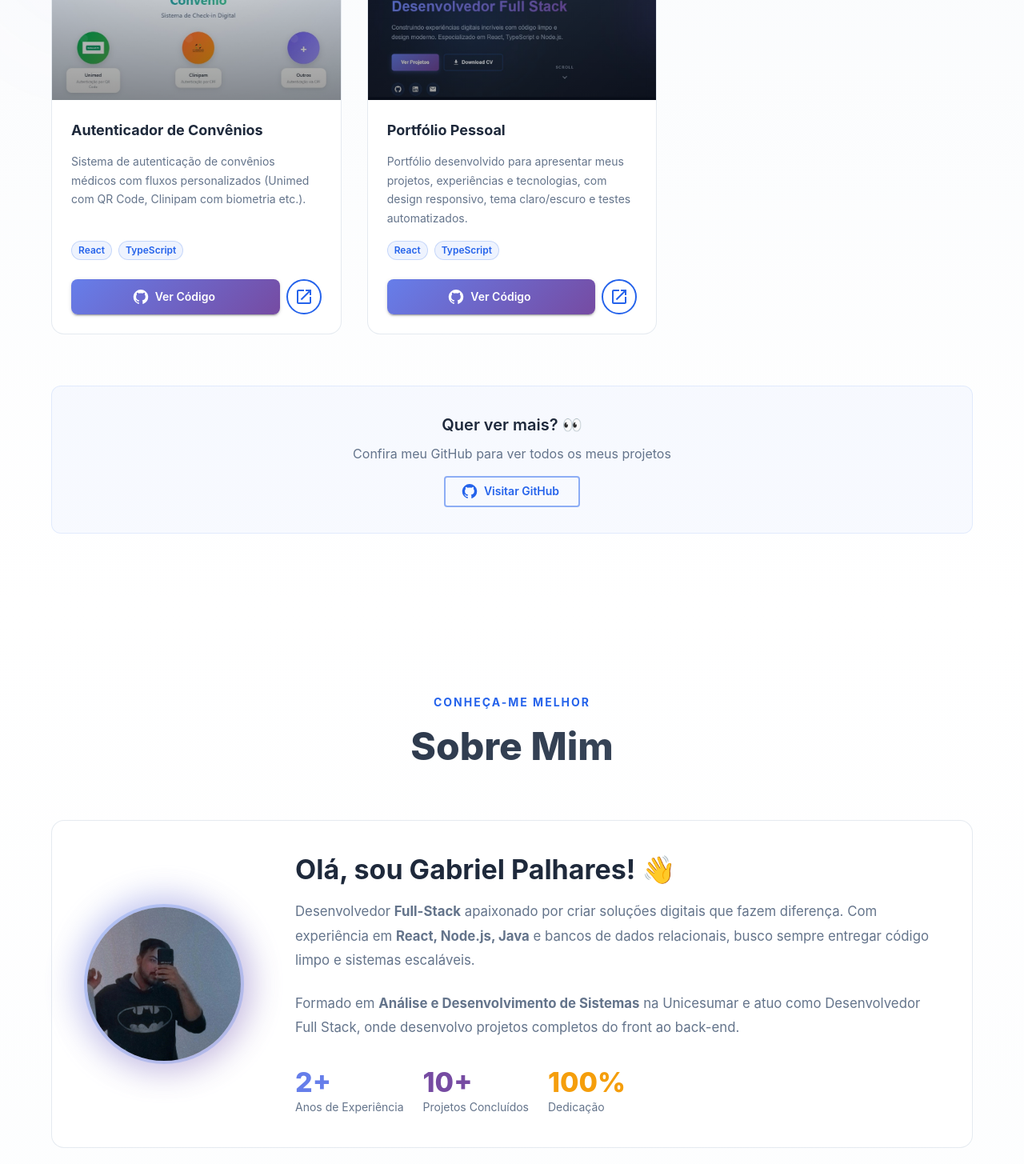
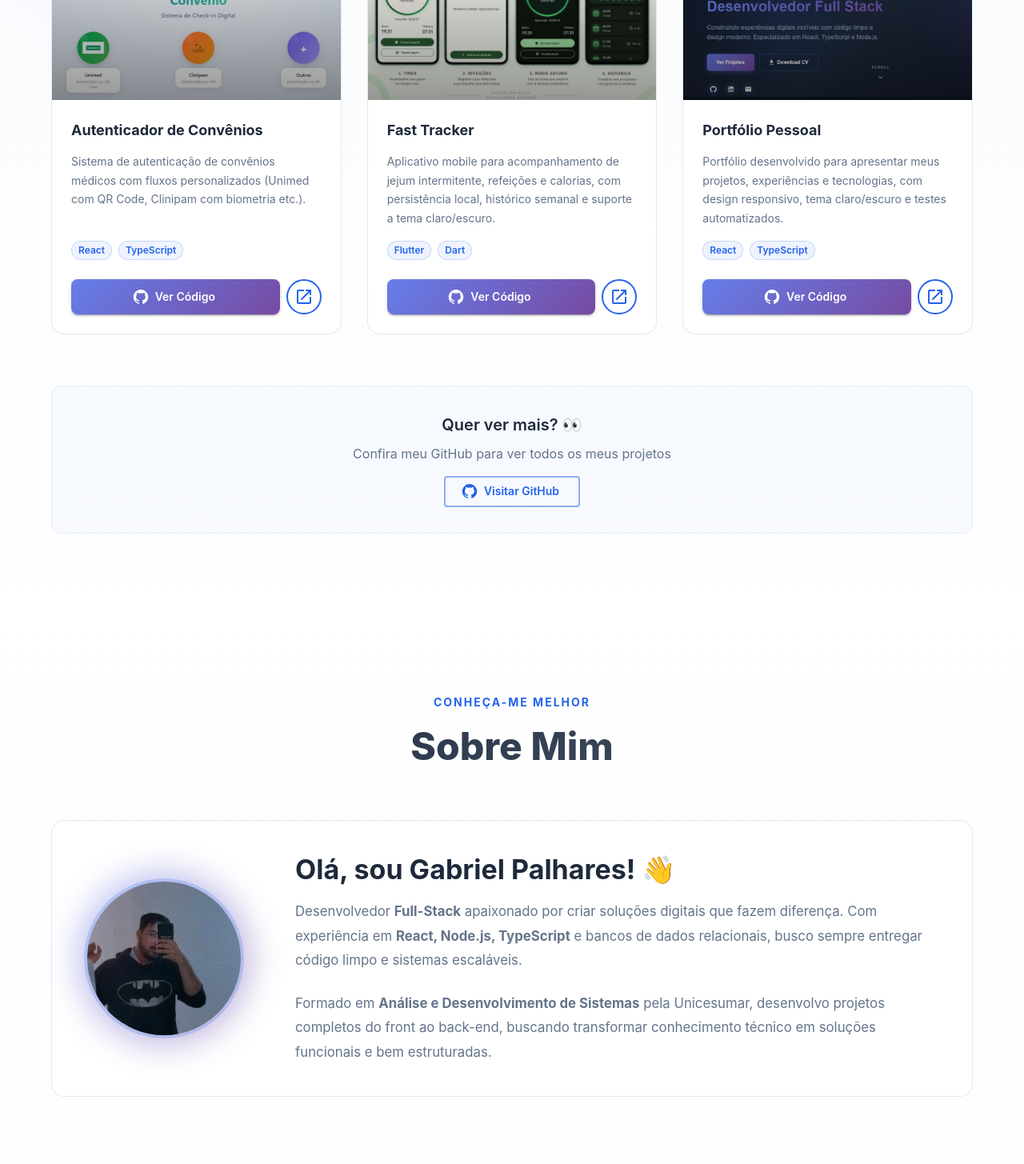
Before and after one commit to GabrielPalhares28/portfolio, a React (Vite) app: page / in a window 1280 px wide. Shown: the part 2860-4315 px from the top of the page at 80% size. Built offline with nearby package versions, Linux system fonts and the light colour scheme.

Commit message:
feat: atualiza perfil e adiciona Fast Tracker ao portfólio

```diff
--- a/src/components/About/About.tsx
+++ b/src/components/About/About.tsx
@@ -237,7 +237,7 @@ export const About: React.FC = () => {
               }}
             >
               Desenvolvedor <strong>Full-Stack</strong> apaixonado por criar soluções digitais
-              que fazem diferença. Com experiência em <strong>React, Node.js, Java</strong> e
+              que fazem diferença. Com experiência em <strong>React, Node.js, TypeScript</strong> e
               bancos de dados relacionais, busco sempre entregar código limpo e sistemas
               escaláveis.
             </Typography>
@@ -249,46 +249,10 @@ export const About: React.FC = () => {
                 fontSize: "1.05rem",
               }}
             >
-              Formado em <strong>Análise e Desenvolvimento de Sistemas</strong> na
-              Unicesumar e atuo como Desenvolvedor Full Stack, onde desenvolvo projetos completos
-              do front ao back-end.
+              Formado em <strong>Análise e Desenvolvimento de Sistemas</strong> pela Unicesumar, desenvolvo projetos completos do front ao back-end, buscando transformar conhecimento técnico em soluções funcionais e bem estruturadas.
             </Typography>
 
-            {/* Quick Stats */}
-            <Box
-              sx={{
-                display: "flex",
-                flexWrap: "wrap",
-                gap: 3,
-                mt: 4,
-                justifyContent: { xs: "center", md: "flex-start" },
-              }}
-            >
-              <Box>
-                <Typography variant="h4" sx={{ fontWeight: 800, color: "#667eea" }}>
-                  2+
-                </Typography>
-                <Typography variant="body2" color="text.secondary">
-                  Anos de Experiência
-                </Typography>
-              </Box>
-              <Box>
-                <Typography variant="h4" sx={{ fontWeight: 800, color: "#764ba2" }}>
-                  10+
-                </Typography>
-                <Typography variant="body2" color="text.secondary">
-                  Projetos Concluídos
-                </Typography>
-              </Box>
-              <Box>
-                <Typography variant="h4" sx={{ fontWeight: 800, color: "#f59e0b" }}>
-                  100%
-                </Typography>
-                <Typography variant="body2" color="text.secondary">
-                  Dedicação
-                </Typography>
-              </Box>
-            </Box>
+
           </Box>
         </Box>
 
--- a/src/components/TechStack/TechStack.tsx
+++ b/src/components/TechStack/TechStack.tsx
@@ -329,7 +329,7 @@ export const TechStack: React.FC = () => {
               color: theme.palette.text.secondary,
             }}
           >
-            Atualmente estudando arquitetura de microsserviços e cloud computing
+            Sempre explorando novas tecnologias e aprofundando meus conhecimentos em desenvolvimento Full Stack.
           </Typography>
         </Box>
       </Container>
--- a/src/data/projects.ts
+++ b/src/data/projects.ts
@@ -6,13 +6,14 @@ export const projects = [
     image: "/assets/images/projects/auth-convenio.png",
     link: "https://github.com/GabrielPalhares28",
   },
-  /*{
-    title: "Sistema de Alocação de Animais em Zoológico",
-    description:
-      "Aplicação que gerencia alocação de animais considerando bioma, espaço e compatibilidade entre espécies.",
-    image: "/projects/zoo.jpg",
-    link: "https://github.com/GabrielPalhares28",
-  },n*/
+  {
+  title: "Fast Tracker",
+  description:
+    "Aplicativo mobile para acompanhamento de jejum intermitente, refeições e calorias, com persistência local, histórico semanal e suporte a tema claro/escuro.",
+  image: "/assets/images/projects/fast-tracker.png",
+  link: "https://github.com/GabrielPalhares28/mamba-fast-tracker",
+  tags: ["Flutter", "Dart"],
+},
   {
     title: "Portfólio Pessoal",
     description:
```
Also changed, not shown: public/assets/images/projects/fast-tracker.png (added).
